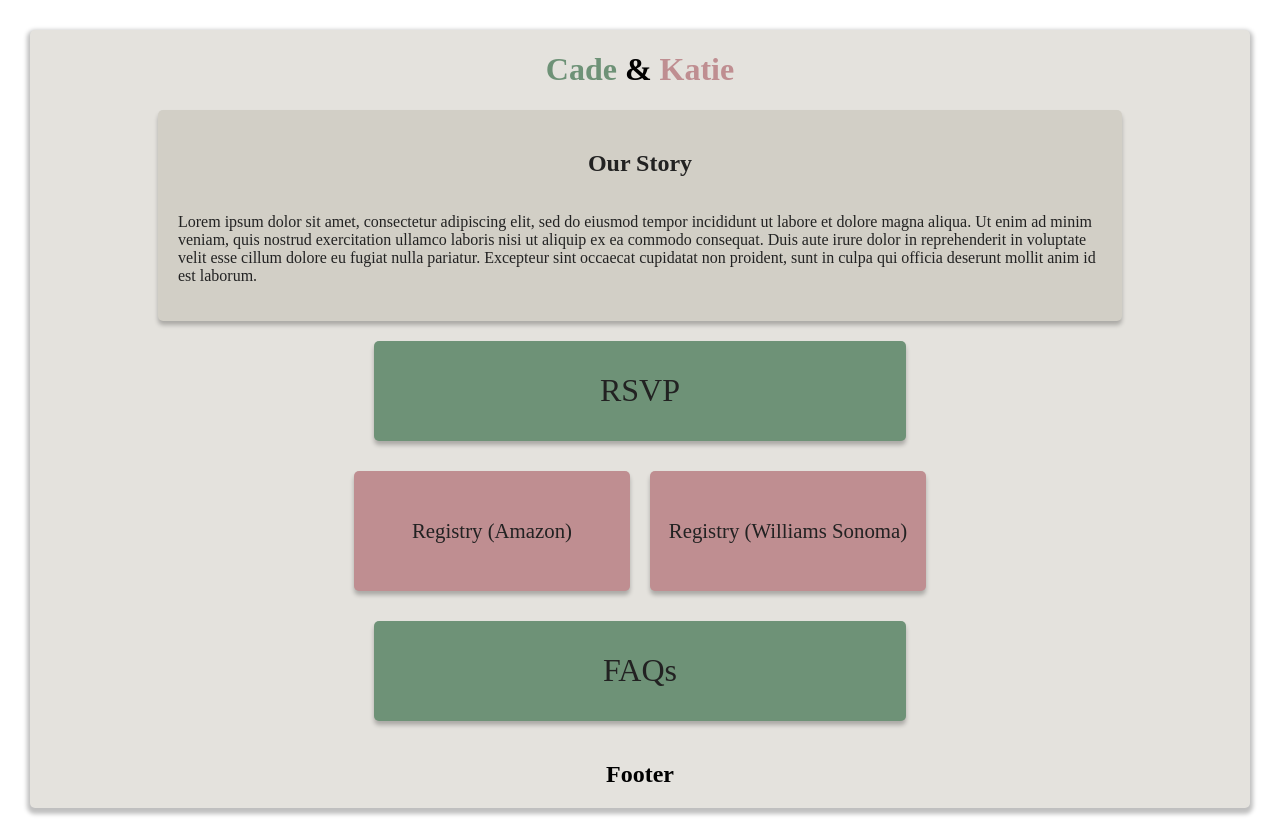
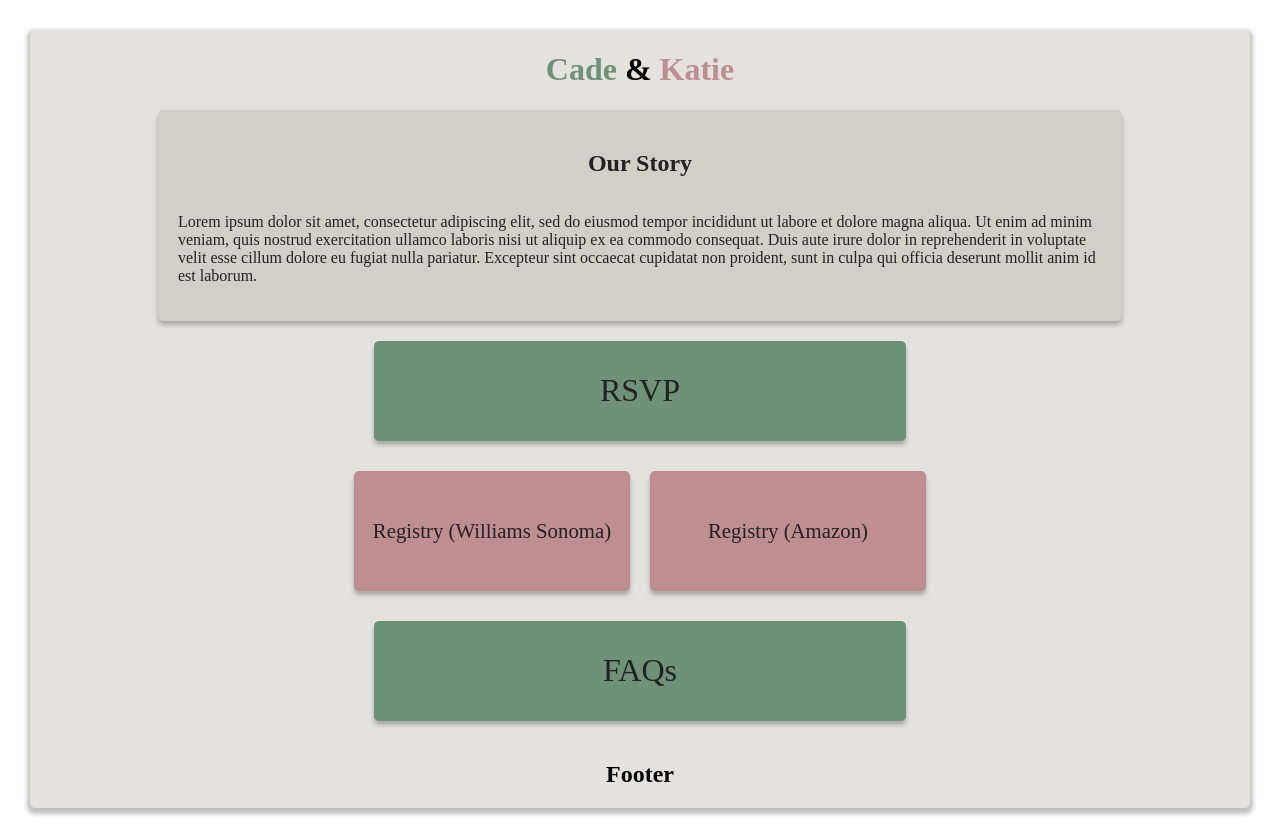
Before and after one commit to cade-gray/wedding-site, a SvelteKit app: page / in a window 1280 px wide. Built offline with nearby package versions, Linux system fonts and the light colour scheme.

Commit message:
Swapped locations of registries per Katies request

```diff
--- a/src/routes/+page.svelte
+++ b/src/routes/+page.svelte
@@ -14,8 +14,8 @@
 		<a href="/rsvp">RSVP</a>
 	</div>
 	<div class="registriesContainer">
+		<a href="" class="registryLink">Registry (Williams Sonoma)</a>
 		<a href="" class="registryLink">Registry (Amazon)</a>
-		<a href="" class="registryLink">Registry (Williams Sonoma)</a>
 	</div>
 	<div class="intPageLink">
 		<a href="/faq">FAQs</a>
```
